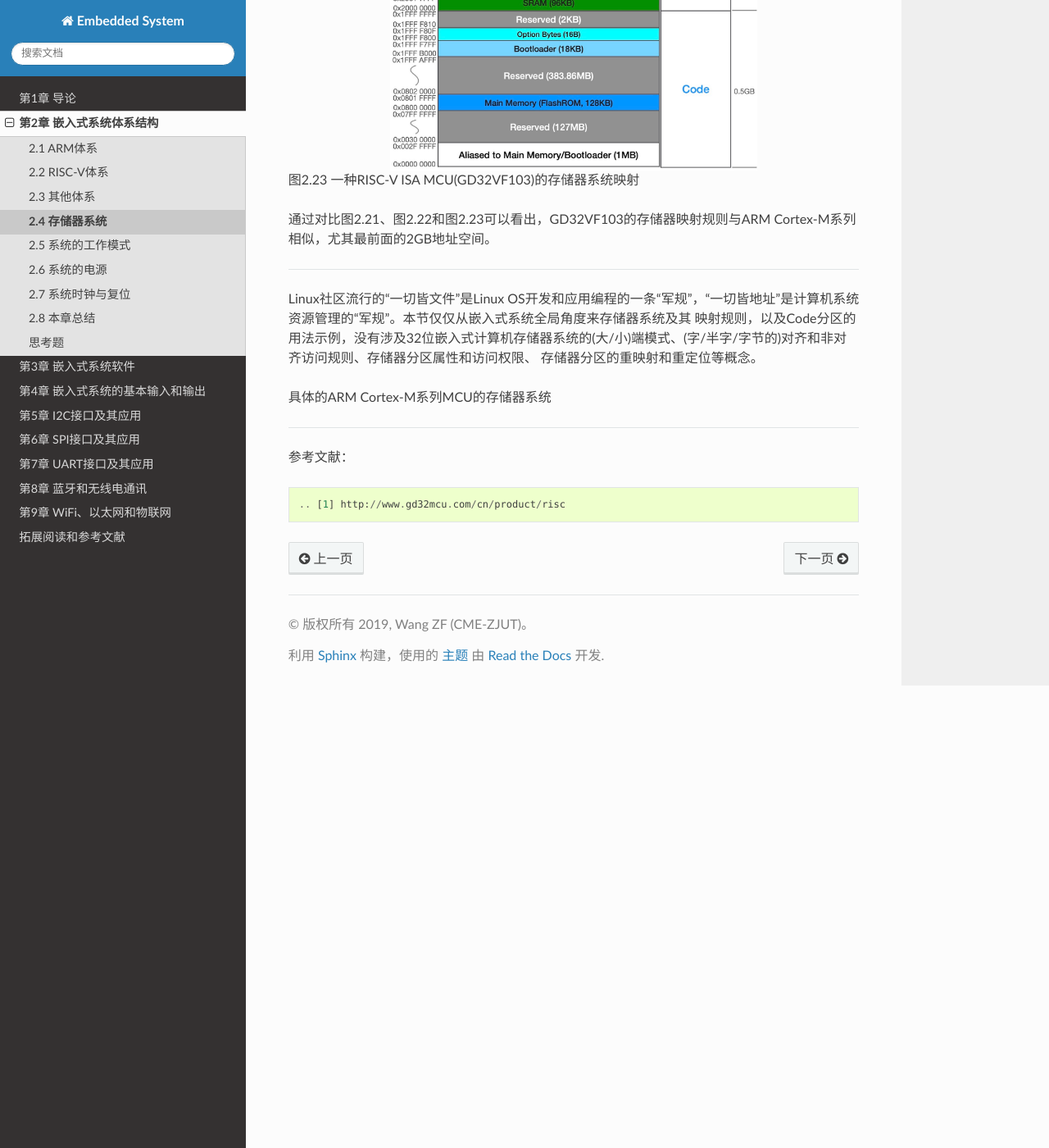
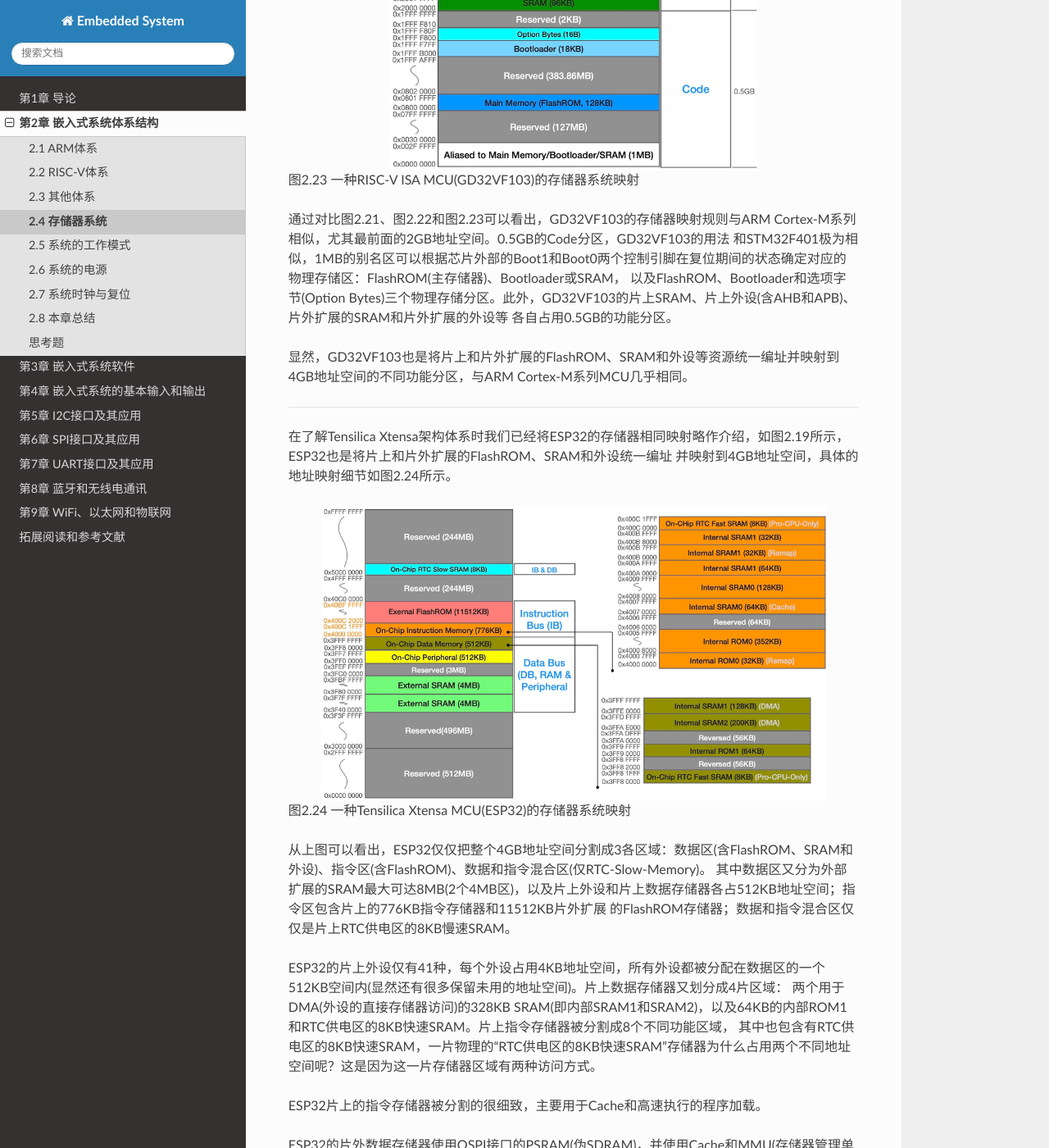
Before and after one commit to BradChan/TheEmbeddedSystem, a Sphinx documentation site: the page built from source/c2_ec_structure/system_mem.rst, in a window 1280 px wide and 1400 px high, scrolled down 3506 px. Shown: the whole window at 82% size. Built offline with Sphinx 7.4.7 and the Read the Docs theme 2.0.0, drawn with Linux system fonts in a browser that asks for light colours; pages that are not in the unit, such as notebooks, are missing from menus; some of the changed text lies outside the part shown.

Commit message:
update ch2.4

```diff
--- a/source/c2_ec_structure/system_mem.rst
+++ b/source/c2_ec_structure/system_mem.rst
@@ -79,17 +79,46 @@
 
 图2.23  一种RISC-V ISA MCU(GD32VF103)的存储器系统映射
 
-通过对比图2.21、图2.22和图2.23可以看出，GD32VF103的存储器映射规则与ARM Cortex-M系列相似，尤其最前面的2GB地址空间。
+通过对比图2.21、图2.22和图2.23可以看出，GD32VF103的存储器映射规则与ARM Cortex-M系列相似，尤其最前面的2GB地址空间。0.5GB的Code分区，GD32VF103的用法
+和STM32F401极为相似，1MB的别名区可以根据芯片外部的Boot1和Boot0两个控制引脚在复位期间的状态确定对应的物理存储区：FlashROM(主存储器)、Bootloader或SRAM，
+以及FlashROM、Bootloader和选项字节(Option Bytes)三个物理存储分区。此外，GD32VF103的片上SRAM、片上外设(含AHB和APB)、片外扩展的SRAM和片外扩展的外设等
+各自占用0.5GB的功能分区。
 
-
+显然，GD32VF103也是将片上和片外扩展的FlashROM、SRAM和外设等资源统一编址并映射到4GB地址空间的不同功能分区，与ARM Cortex-M系列MCU几乎相同。
 
 --------------------------
+
+在了解Tensilica Xtensa架构体系时我们已经将ESP32的存储器相同映射略作介绍，如图2.19所示，ESP32也是将片上和片外扩展的FlashROM、SRAM和外设统一编址
+并映射到4GB地址空间，具体的地址映射细节如图2.24所示。
+
+.. image:: ../_static/images/c2/esp32_memorysystem_map.jpg
+  :scale: 30%
+  :align: center
+
+图2.24  一种Tensilica Xtensa MCU(ESP32)的存储器系统映射
+
+从上图可以看出，ESP32仅仅把整个4GB地址空间分割成3各区域：数据区(含FlashROM、SRAM和外设)、指令区(含FlashROM)、数据和指令混合区(仅RTC-Slow-Memory)。
+其中数据区又分为外部扩展的SRAM最大可达8MB(2个4MB区)，以及片上外设和片上数据存储器各占512KB地址空间；指令区包含片上的776KB指令存储器和11512KB片外扩展
+的FlashROM存储器；数据和指令混合区仅仅是片上RTC供电区的8KB慢速SRAM。
+
+ESP32的片上外设仅有41种，每个外设占用4KB地址空间，所有外设都被分配在数据区的一个512KB空间内(显然还有很多保留未用的地址空间)。片上数据存储器又划分成4片区域：
+两个用于DMA(外设的直接存储器访问)的328KB SRAM(即内部SRAM1和SRAM2)，以及64KB的内部ROM1和RTC供电区的8KB快速SRAM。片上指令存储器被分割成8个不同功能区域，
+其中也包含有RTC供电区的8KB快速SRAM，一片物理的“RTC供电区的8KB快速SRAM”存储器为什么占用两个不同地址空间呢？这是因为这一片存储器区域有两种访问方式。
+
+ESP32片上的指令存储器被分割的很细致，主要用于Cache和高速执行的程序加载。
+
+ESP32的片外数据存储器使用QSPI接口的PSRAM(伪SDRAM)，并使用Cache和MMU(存储器管理单元)间接管理和缓存，最大支持8MB容量的片外扩展的PSRAM。ESP32的片外
+指令存储器也是使用QSPI接口的NOR FLashROM(支持XIP)，仍需要借助于Cache和MMU间接管理和缓存，最大容量可达16MB。
+
+与ARM Cortex-M系列MCU和GD32VF103等相比较ESP32的存储器系统映射规则具有明显的区别，ESP32把片上和片外拓展的全部资源映射到一片比较狭小的地址空间内，
+总计不到32MB，这样实际有用的地址总线只需要25根。
+
+--------------------------
+
 
 Linux社区流行的“一切皆文件”是Linux OS开发和应用编程的一条“军规”，“一切皆地址”是计算机系统资源管理的“军规”。本节仅仅从嵌入式系统全局角度来存储器系统及其
 映射规则，以及Code分区的用法示例，没有涉及32位嵌入式计算机存储器系统的(大/小)端模式、(字/半字/字节的)对齐和非对齐访问规则、存储器分区属性和访问权限、
 存储器分区的重映射和重定位等概念。
-
-具体的ARM Cortex-M系列MCU的存储器系统
 
 --------------------------
 
```
Also changed, not shown: source/_static/images/c2/esp32_memorysystem_map.jpg (added), source/_static/images/c2/risc_v_example_gd32vf103_memory_map.jpg.
